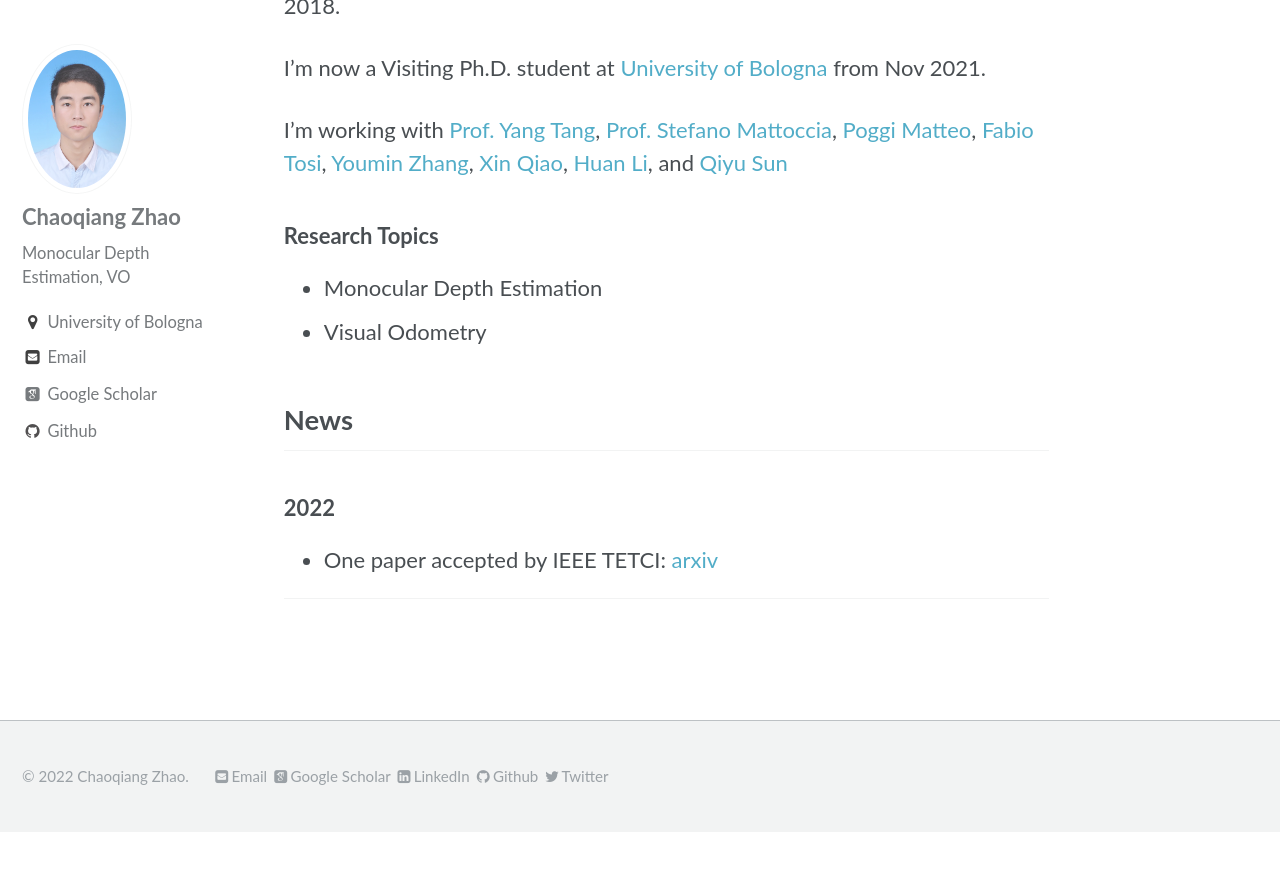
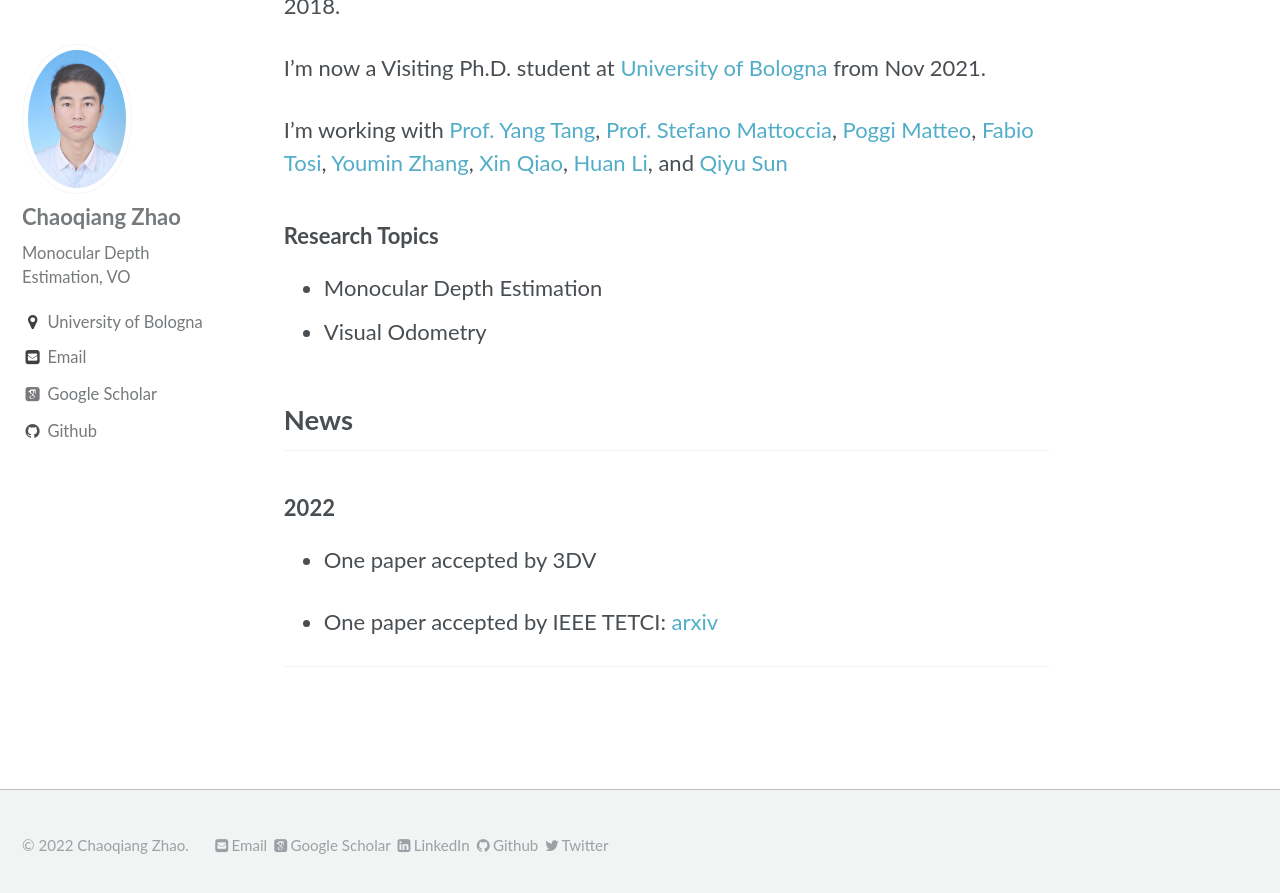
Before and after one commit to zxcqlf/zxcqlf.github.io, a Jekyll site: the page built from _pages/home.md, in a window 1280 px wide and 900 px high, scrolled down 999 px. Shown: the top 893 px of the window. Built offline with Jekyll 4.4.1, drawn with Linux system fonts in a browser that asks for light colours; some web fonts are replaced; before the commit the page ends 1831 px from its top, so only the background shows below that.

Commit message:
Update home.md

```diff
--- a/_pages/home.md
+++ b/_pages/home.md
@@ -32,6 +32,10 @@ I'm working with [Prof. Yang Tang](http://www.ytangecust.com/), [Prof. Stefano M
 
 ### 2022
 
+
+
+* One paper accepted by 3DV
+
 * One paper accepted by IEEE TETCI: [arxiv](https://arxiv.org/pdf/2107.13137.pdf)
 
 ---
```
